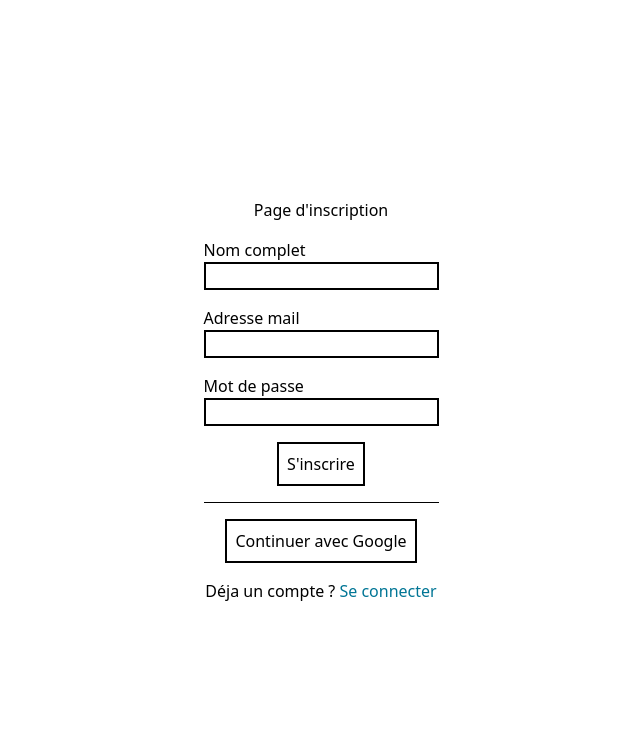
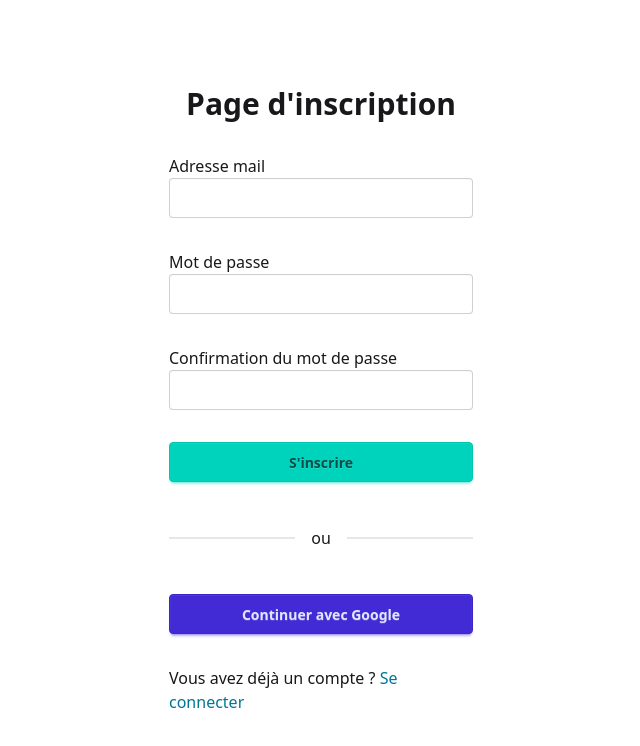
Before and after one commit to doukous/moneywise-frontend, a React (Vite) app: page /auth/register in a window 1280 px wide. Shown: the top 746 px of the page, without its empty margins (319-959 px from the left). Built offline with nearby package versions, Linux system fonts and the light colour scheme.

Commit message:
ajout de la librairie Daisy UI pour le styling et utilisation pour stylisé les pages d'authentification

```diff
--- a/package.json
+++ b/package.json
@@ -11,6 +11,7 @@
   },
   "dependencies": {
     "@tailwindcss/vite": "^4.1.13",
+    "daisyui": "^5.1.23",
     "react": "^19.1.1",
     "react-dom": "^19.1.1",
     "react-router": "^7.9.2",
--- a/src/index.css
+++ b/src/index.css
@@ -1 +1,2 @@
 @import "tailwindcss";
+@plugin "daisyui";
--- a/src/pages/LoginPage.tsx
+++ b/src/pages/LoginPage.tsx
@@ -2,22 +2,37 @@ import { Form, Link } from "react-router";
 
 export default function ConnexionPage() {
   return (
-        <div className="w-full h-screen flex flex-col items-center justify-center gap-y-8">
-            <Form action="/api/auth/login" method="post" className="flex flex-col items-center justify-center gap-y-4">
-                <h1>Page de connexion</h1>
+    <div className="w-full h-screen flex justify-center">
+      <div className="w-76 flex flex-col items-center justify-center gap-y-12">
+        <Form
+          action="/api/auth/login"
+          method="post"
+          className="flex flex-col items-center gap-y-8"
+        >
+          <h1 className="text-3xl font-extrabold">Page de connexion</h1>
           <div className="flex flex-col">
             <label htmlFor="mail-adress">Adresse mail</label>
-                    <input type="email" id="mail-adress" className="border-2 border-black" />
+            <input type="email" id="mail-adress" className="w-76 input" />
           </div>
           <div className="flex flex-col">
             <label htmlFor="password">Mot de passe</label>
-                    <input type="password" id="password" className="border-2 border-black" />
+            <input type="password" id="password" className="w-76 input" />
           </div>
-                <button type="submit" className="border-2 p-2">Se connecter</button>
-                <hr className="bg-black w-full" />
+          <button type="submit" className="w-full btn btn-accent">
+            Se connecter
+          </button>
         </Form>
-            <button type="button" className="border-2 p-2">Continuer avec Google</button>
-            <span>Vous n'avez pas de compte ? <Link to='/auth/register' className="text-cyan-700">S'inscrire</Link></span>
+        <span className="divider">ou</span>
+        <button type="button" className="w-76 btn btn-primary">
+          Continuer avec Google
+        </button>
+        <span>
+          Vous n'avez pas de compte ?{" "}
+          <Link to="/auth/register" className="text-cyan-700">
+            S'inscrire
+          </Link>
+        </span>
       </div>
-    )
+    </div>
+  );
 }
--- a/src/pages/RegisterPage.tsx
+++ b/src/pages/RegisterPage.tsx
@@ -2,26 +2,41 @@ import { Form, Link } from "react-router";
 
 export default function RegisterPage() {
   return (
-        <div className="w-full h-screen flex flex-col items-center justify-center gap-y-4">
-            <h1>Page d'inscription</h1>
-            <Form action="/api/auth/login" method="post" className="flex flex-col items-center justify-center gap-y-4">
-                <div className="flex flex-col">
-                    <label htmlFor="fullname">Nom complet</label>
-                    <input type="text" name="fullname" id="fullname" className="border-2 border-black" />
-                </div>
+    <div className="w-full h-screen flex justify-center">
+      <div className="w-76 flex flex-col items-center justify-center gap-y-8">
+        <Form
+          action="/api/auth/login"
+          method="post"
+          className="flex flex-col items-center gap-y-8"
+        >
+          <h1 className="text-3xl font-extrabold">Page d'inscription</h1>
           <div className="flex flex-col">
             <label htmlFor="mail-adress">Adresse mail</label>
-                    <input type="email" name="mail-adress" id="mail-adress" className="border-2 border-black" />
+            <input type="email" id="mail-adress" className="w-76 input" />
           </div>
           <div className="flex flex-col">
             <label htmlFor="password">Mot de passe</label>
-                    <input type="password" name="password" id="password" className="border-2 border-black" />
+            <input type="password" id="password" className="w-76 input" />
           </div>
-                <button type="submit" className="border-2 p-2">S'inscrire</button>
-                <hr className="bg-black w-full" />
+          <div className="flex flex-col">
+            <label htmlFor="password">Confirmation du mot de passe</label>
+            <input type="password" id="password" className="w-76 input" />
+          </div>
+          <button type="submit" className="w-full btn btn-accent">
+            S'inscrire
+          </button>
         </Form>
-            <button type="button" className="border-2 p-2">Continuer avec Google</button>
-            <span>Déja un compte ? <Link to='/auth/login' className="text-cyan-700">Se connecter</Link></span>
+        <span className="divider">ou</span>
+        <button type="button" className="w-76 btn btn-primary">
+          Continuer avec Google
+        </button>
+        <span>
+          Vous avez déjà un compte ?{" "}
+          <Link to="/auth/login" className="text-cyan-700">
+            Se connecter
+          </Link>
+        </span>
       </div>
-    )
+    </div>
+  );
 }
```
Also changed, not shown: 1 other file (tests, documents, lock files or other folders). Lines whose indentation alone changed are shown as unchanged.
